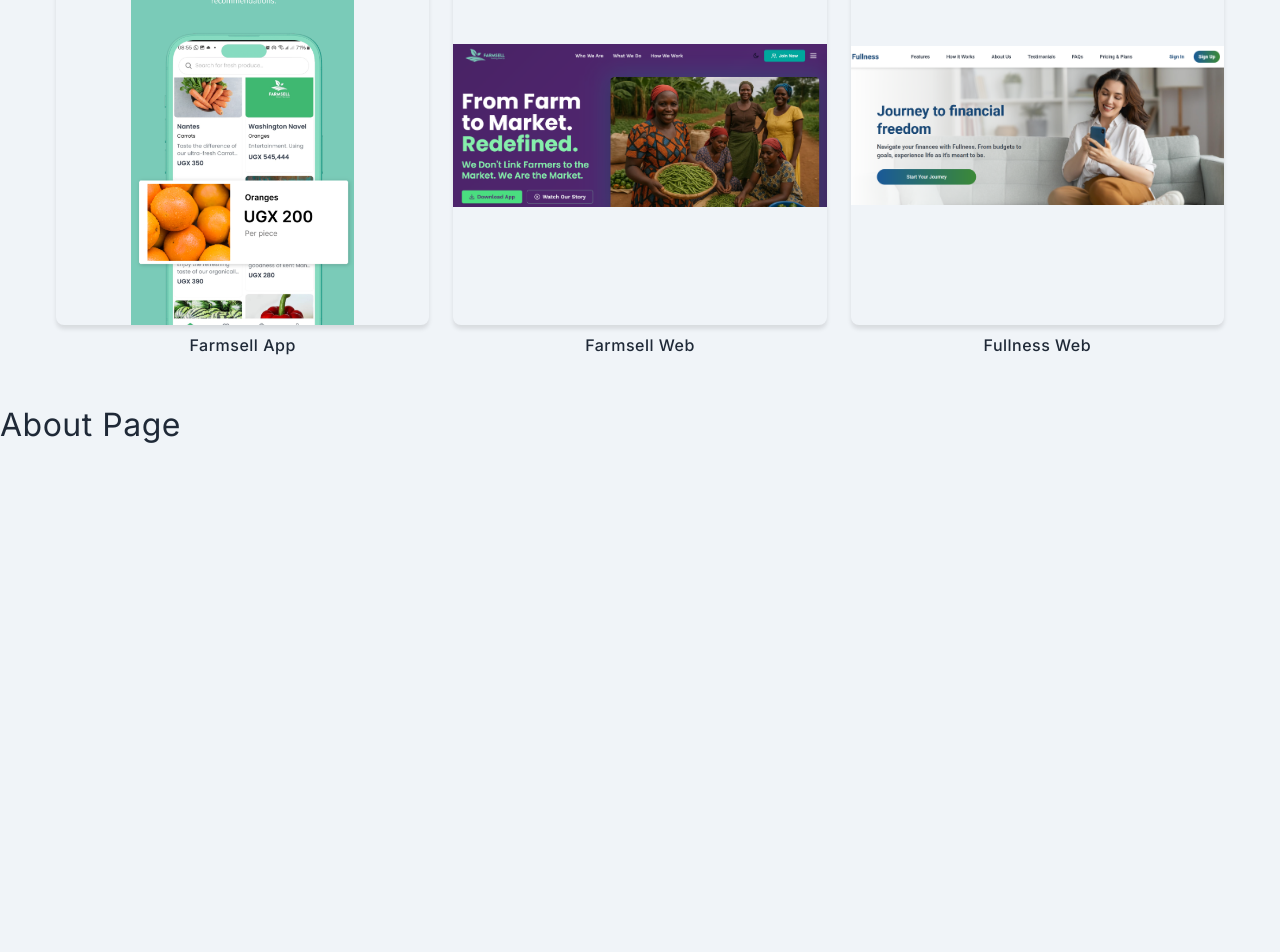
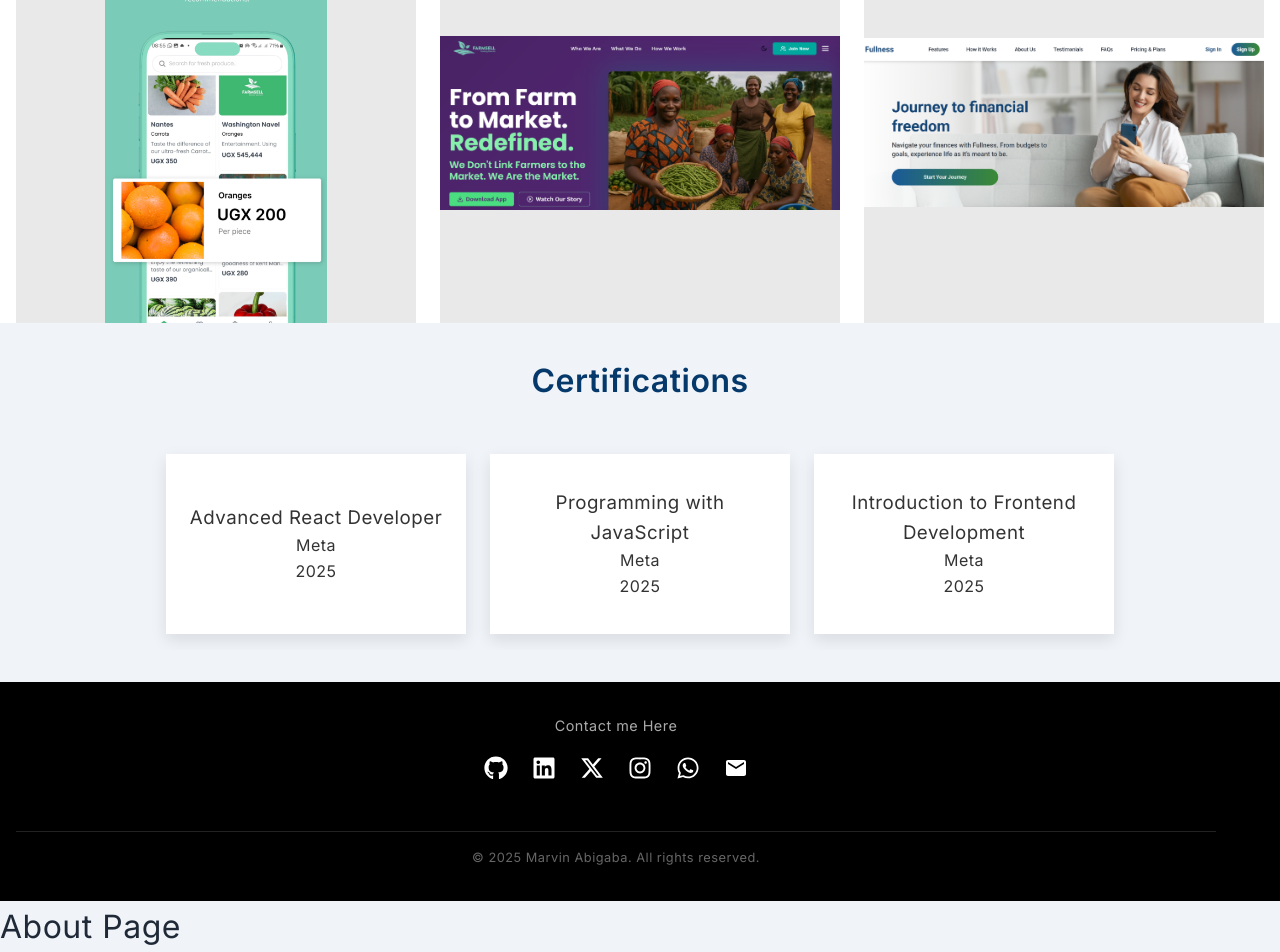
Before and after one commit to AbigabaMD/Portfolio, a React (Vite) app: page /Portfolio/about in a window 1280 px wide. Shown: the part 1106-2058 px from the top of the page. Before the commit the page ends 1556 px from the top, so only its background shows below. Built offline with nearby package versions, Linux system fonts and the light colour scheme.

Commit message:
added certs and footer

```diff
--- a/package.json
+++ b/package.json
@@ -3,7 +3,6 @@
   "private": true,
   "version": "0.0.0",
   "type": "module",
-
   "scripts": {
     "dev": "vite",
     "build": "tsc -b && vite build",
@@ -18,6 +17,7 @@
     "lucide-react": "^0.542.0",
     "react": "^19.1.1",
     "react-dom": "^19.1.1",
+    "react-icons": "^5.5.0",
     "react-router-dom": "^7.8.2",
     "shadcn-ui": "^0.9.5",
     "tailwind-merge": "^3.3.1",
--- a/src/App.tsx
+++ b/src/App.tsx
@@ -5,6 +5,8 @@ import Navbar from './pages/navBar';
 import  Hero from './pages/hero';
 import About  from './pages/about';
 import Projects from './pages/projects';
+import Certifications from './pages/certs';
+import Footer from './pages/footer';
 
 function App() {
   return (
@@ -15,6 +17,8 @@ function App() {
          <Hero />
          <About/>
          <Projects/>
+         <Certifications/>
+         <Footer/>
         {/* Main content with spacing to avoid overlap with fixed navbar */}
         <main className="pt-24 px-4 md:px-6">
           <Routes>
--- /dev/null
+++ b/src/assets/styles/certifications.css
@@ -0,0 +1,101 @@
+.certifications-page {
+  padding: 2rem;
+  text-align: center;
+}
+
+.page-title {
+  font-size: 2rem;
+  font-weight: 600;
+  margin-bottom: 2rem;
+  color: #05386b;
+}
+
+.cert-grid {
+  display: flex;
+  justify-content: center;
+  flex-wrap: nowrap;
+  gap: 1.5rem;
+  overflow-x: auto;
+  padding: 1rem;
+}
+
+/* === Flip Card Base === */
+.flip-card {
+  background: transparent;
+  width: 300px;
+  height: 180px;
+  perspective: 1000px;
+}
+
+.flip-card-inner {
+  position: relative;
+  width: 100%;
+  height: 100%;
+  transition: transform 0.7s;
+  transform-style: preserve-3d;
+}
+
+.flip-card:hover .flip-card-inner {
+  transform: rotateY(180deg);
+}
+
+/* Front / Back shared styles */
+.flip-card-front,
+.flip-card-back {
+  position: absolute;
+  width: 100%;
+  height: 100%;
+  backface-visibility: hidden;
+  box-shadow: 0 6px 15px rgba(0, 0, 0, 0.1);
+  display: flex;
+  flex-direction: column;
+  justify-content: center;
+  align-items: center;
+  padding: 1rem;
+}
+
+/* Front Side */
+.flip-card-front {
+  background: white;
+  color: #333;
+}
+
+/* Back Side */
+.flip-card-back {
+  background: rgba(239, 239, 239, 0.9);
+  color: white;
+  transform: rotateY(180deg);
+}
+
+.cert-link {
+  background: white;
+  color: #144473;
+  padding: 0.5rem 1rem;
+  font-weight: 600;
+  text-decoration: none;
+  transition: background 0.3s ease;
+}
+
+.cert-link:hover {
+  background: #eee;
+}
+
+/* === Exclusive Animations === */
+@keyframes fadeUp {
+  from { opacity: 0; transform: translateY(30px); }
+  to { opacity: 1; transform: translateY(0); }
+}
+
+@keyframes slideLeft {
+  from { opacity: 0; transform: translateX(-40px); }
+  to { opacity: 1; transform: translateX(0); }
+}
+
+@keyframes slideRight {
+  from { opacity: 0; transform: translateX(40px); }
+  to { opacity: 1; transform: translateX(0); }
+}
+
+.animate-1 { animation: fadeUp 0.8s ease forwards; }
+.animate-2 { animation: slideLeft 0.8s ease forwards; animation-delay: 0.2s; }
+.animate-3 { animation: slideRight 0.8s ease forwards; animation-delay: 0.4s; }
--- /dev/null
+++ b/src/assets/styles/footer.css
@@ -0,0 +1,69 @@
+.footer {
+  background-color: #000; /* Black background */
+  color: #fff; /* White text */
+  padding: 2rem 1rem;
+  text-align: center;
+}
+
+.footer-container {
+  max-width: 1200px;
+  margin: 10 auto;
+  display: flex;
+  flex-direction: column;
+  gap: 1.0rem;
+}
+
+.footer-brand h2 {
+  font-size: 1.25rem;
+  font-weight: 600;
+}
+
+.footer-brand p {
+  font-size: 0.9rem;
+  color: #aaa;
+}
+
+/* Navigation Links */
+.footer-links {
+  display: flex;
+  justify-content: center;
+  gap: 2rem;
+  flex-wrap: wrap;
+}
+
+.footer-links a {
+  color: #fff;
+  font-size: 0.9rem;
+  text-decoration: none;
+  transition: color 0.3s ease;
+}
+
+.footer-links a:hover {
+  color: #bbb;
+}
+
+/* Social Icons */
+.footer-socials {
+  display: flex;
+  justify-content: center;
+  gap: 1.5rem;
+  font-size: 1.5rem;
+}
+
+.footer-socials a {
+  color: #fff;
+  transition: color 0.3s ease;
+}
+
+.footer-socials a:hover {
+  color: #bbb;
+}
+
+/* Bottom Line */
+.footer-bottom {
+  margin-top: 1.5rem;
+  font-size: 0.8rem;
+  color: #666;
+  border-top: 1px solid #222;
+  padding-top: 1rem;
+}
--- a/src/assets/styles/hero.css
+++ b/src/assets/styles/hero.css
@@ -11,7 +11,7 @@
   padding: 4rem 8rem;
 
   /* Classic professional gradient */
-  background: linear-gradient(135deg, #f7f5f8 0%, #f1f1f1eb 50%, #0a000c 100%);
+  background: linear-gradient(135deg, #f7f5f8 0%, #f1f1f1eb 50%, #ece7ed 100%);
 }
 
 /* Responsive Row Layout */
--- a/src/assets/styles/project.css
+++ b/src/assets/styles/project.css
@@ -1,5 +1,7 @@
 /* Projects.css */
-
+.containe{
+background-color: #fff;
+}
 /* Container for horizontal scroll */
 .projects-scroll {
   display: flex;
@@ -9,37 +11,66 @@
   padding: 0 1rem;
   scroll-behavior: smooth;
   scrollbar-width: none; /* Firefox */
+
+
 }
 
-.containe{
-    padding: 2.5rem;
+.projects-scroll::-webkit-scrollbar {
+  display: none; /* Chrome, Safari */
 }
 
-/* Hide scrollbar for Chrome, Edge, Safari */
-.projects-scroll::-webkit-scrollbar {
-  display: none;
-}
-
-/* Project item */
+/* Project item container */
 .project-item {
+  position: relative;
   display: flex;
   flex-direction: column;
   align-items: center;
-  min-width: 96px;
+  min-width: 120px;
+  cursor: pointer;
+  overflow: hidden;
 }
 
 /* Image styling */
 .project-item img {
   width: 25rem; /* 96px */
   height: 25rem; /* 96px */
-  object-fit: contain;
-  border-radius: 0.5rem; /* rounded-lg */
-  box-shadow: 0 4px 4px rgba(0,0,0,0.1);
+  object-fit:contain;
+  box-shadow: 0 4px 8px rgba(0,0,0,0.2);
+  background: rgb(233, 233, 233);
+  transition: transform 0.3s ease;
 }
 
-/* Project name */
-.project-item span {
-  margin-top: 0.5rem;
-  font-weight: 500;
+/* Hover scale */
+.project-item:hover img {
+  transform: scale(1.1);
+}
+
+.projects-title{
+    font-size: 1.5rem;
+    font-weight: 400;
+    color: #240b40;
+    padding: 25px;
+}
+/* Overlay container */
+.project-overlay {
+  position: absolute;
+  top: 0;
+  left: 0;
+  width: 100%;
+  height: 100%;
+  background: rgba(158, 158, 187, 0.9); /* dark overlay */
+  color: #ffffff;
+  display: flex;
+  flex-direction: column;
+  justify-content: center;
+  align-items: center;
   text-align: center;
+  padding: 2rem;
+  opacity: 0;
+  transition: opacity 0.3s ease;
 }
+
+/* Show overlay on hover */
+.project-item:hover .project-overlay {
+  opacity: 1;
+}
--- a/src/pages/about.tsx
+++ b/src/pages/about.tsx
@@ -15,7 +15,7 @@ const About = () => {
   const [paused, setPaused] = useState(false);
 
   return (
-    <section className="container pt-6 overflow-hidden">
+    <section id="about" className="container pt-6 overflow-hidden">
       <div className="max-w-5xl mx-auto px-6 text-center">
         <h2 className="title">About Me</h2>
         <p className="text-sm font-light text-[#fff] para mb-12">
--- /dev/null
+++ b/src/pages/certs.tsx
@@ -0,0 +1,66 @@
+import "../assets/styles/certifications.css";
+
+type Certification = {
+  title: string;
+  issuer: string;
+  date: string;
+  link: string;
+};
+
+const Certifications = () => {
+  const certs: Certification[] = [
+    {
+      title: "Advanced React Developer",
+      issuer: "Meta",
+      date: "2025",
+      link: "https://www.coursera.org/account/accomplishments/certificate/react-advanced"
+    },
+    {
+      title: "Programming with JavaScript",
+      issuer: "Meta",
+      date: "2025",
+      link: "https://www.coursera.org/account/accomplishments/certificate/js-meta"
+    },
+    {
+      title: "Introduction to Frontend Development",
+      issuer: "Meta",
+      date: "2025",
+      link: "https://www.coursera.org/account/accomplishments/certificate/frontend-intro"
+    },
+  ];
+
+  return (
+    <div className="certifications-page">
+      <h1 className="page-title">Certifications</h1>
+
+      <div className="cert-grid">
+        {certs.map((cert, index) => (
+          <div key={index} className={`cert-card flip-card animate-${index + 1}`}>
+            <div className="flip-card-inner">
+              {/* Front Side */}
+              <div className="flip-card-front">
+                <h3>{cert.title}</h3>
+                <p>{cert.issuer}</p>
+                <span>{cert.date}</span>
+              </div>
+
+              {/* Back Side */}
+              <div className="flip-card-back">
+                <a
+                  href={cert.link}
+                  target="_blank"
+                  rel="noopener noreferrer"
+                  className="cert-link"
+                >
+                  View Certificate
+                </a>
+              </div>
+            </div>
+          </div>
+        ))}
+      </div>
+    </div>
+  );
+};
+
+export default Certifications;
--- /dev/null
+++ b/src/pages/footer.tsx
@@ -0,0 +1,46 @@
+import { FaGithub, FaLinkedin, FaXTwitter, FaInstagram, FaWhatsapp } from "react-icons/fa6";
+import { MdEmail } from "react-icons/md";
+import "../assets/styles/footer.css"; // adjust path as needed
+
+const Footer = () => {
+  return (
+    <footer id="contact" className="footer">
+      <div className="footer-container">
+
+        {/* Branding */}
+        <div className="footer-brand">
+          <p>Contact me Here</p>
+        </div>
+
+        {/* Socials */}
+        <div className="footer-socials">
+          <a href="https://github.com/" target="_blank" rel="noopener noreferrer">
+            <FaGithub />
+          </a>
+          <a href="https://linkedin.com/" target="_blank" rel="noopener noreferrer">
+            <FaLinkedin />
+          </a>
+          <a href="https://x.com/" target="_blank" rel="noopener noreferrer">
+            <FaXTwitter />
+          </a>
+          <a href="https://instagram.com/" target="_blank" rel="noopener noreferrer">
+            <FaInstagram />
+          </a>
+          <a href="https://wa.me/256700000000" target="_blank" rel="noopener noreferrer">
+            <FaWhatsapp />
+          </a>
+          <a href="mailto:yourmail@example.com" target="_blank" rel="noopener noreferrer">
+            <MdEmail />
+          </a>
+        </div>
+
+        {/* Bottom Line */}
+        <div className="footer-bottom">
+          © {new Date().getFullYear()} Marvin Abigaba. All rights reserved.
+        </div>
+      </div>
+    </footer>
+  );
+};
+
+export default Footer;
--- a/src/pages/hero.tsx
+++ b/src/pages/hero.tsx
@@ -11,14 +11,14 @@ const Hero = () => {
           Software Developer
         </h1>
 
-        <p className="font-light text-[17px] italic  text-[#374151] leading-relaxed mb-6">
+        <p className="">
           Building modern, scalable, and user-friendly <br />
           applications with passion and precision.<br /><br /><br />
         </p>
 
         <div className="flex gap-6">
           <button className="glass-btn">View Projects</button>
-          <button className="glass-btn">Contact Me</button>
+          <button className="glass-btn">View My Resume</button>
         </div>
       </div>
 
--- a/src/pages/navBar.tsx
+++ b/src/pages/navBar.tsx
@@ -18,7 +18,6 @@ const Navbar = () => {
     { id: 'home', label: 'Home', href: '#home' },
     { id: 'about', label: 'About', href: '#about' },
     { id: 'projects', label: 'Projects', href: '#projects' },
-    { id: 'skills', label: 'Skills', href: '#skills' },
     { id: 'contact', label: 'Contact', href: '#contact' },
   ];
 
--- a/src/pages/projects.tsx
+++ b/src/pages/projects.tsx
@@ -1,19 +1,36 @@
 import { useRef, useEffect, useState } from "react";
-import '../assets/styles/project.css'; // Import the CSS
-import farmsellApp from '../assets/farmsell2.png';
-import farmsellWeb from '../assets/farmsell1.png';
-import fullnessApp from '../assets/fullness2.png';
+import "../assets/styles/project.css";
+import farmsellApp from "../assets/farmsell2.png";
+import farmsellWeb from "../assets/farmsell1.png";
+import fullnessApp from "../assets/fullness2.png";
 
 type SitesItem = {
   src: string;
   name: string;
+  description: string;
+  link: string;
 };
 
 const Projects = () => {
   const sites: SitesItem[] = [
-    { src: farmsellApp, name: "Farmsell App" },
-    { src: farmsellWeb, name: "Farmsell Web" },
-    { src: fullnessApp, name: "Fullness Web" },
+    {
+      src: farmsellApp,
+      name: "Farmsell App",
+      description: "Mobile app for agricultural sales and inventory tracking.",
+      link: "https://play.google.com/store/apps/details?id=com.farmsell",
+    },
+    {
+      src: farmsellWeb,
+      name: "Farmsell Web",
+      description: "Responsive web platform for farmers to sell produce.",
+      link: "https://farmsell.com",
+    },
+    {
+      src: fullnessApp,
+      name: "Fullness App",
+      description: "Health & nutrition tracking app for balanced diets.",
+      link: "https://fullnessapp.com",
+    },
   ];
 
   const scrollRef = useRef<HTMLDivElement>(null);
@@ -23,12 +40,12 @@ const Projects = () => {
     const scrollContainer = scrollRef.current;
     if (!scrollContainer) return;
 
-    const speed = 1; // pixels per frame
+    const speed = 1;
 
     const scroll = () => {
       if (!isPaused) {
         if (scrollContainer.scrollLeft >= scrollContainer.scrollWidth / 2) {
-          scrollContainer.scrollLeft = 0; // reset for seamless scroll
+          scrollContainer.scrollLeft = 0;
         } else {
           scrollContainer.scrollLeft += speed;
         }
@@ -40,28 +57,32 @@ const Projects = () => {
   }, [isPaused]);
 
   return (
-    <div className="containe">
-      {/* Page Title */}
+    <div id="projects" className="py-10 containe">
       <div className="flex justify-center mb-8">
-        <h1 className="text-3xl font-light">Projects Contributed On</h1>
+        <h1 className="projects-title">Projects I have Contributed On</h1>
       </div>
 
-      {/* Scrollable Image Gallery */}
       <div
         ref={scrollRef}
         className="projects-scroll"
         onMouseEnter={() => setIsPaused(true)}
         onMouseLeave={() => setIsPaused(false)}
       >
-        {/* Original items */}
         {sites.map((item, index) => (
-          <div key={index} className="project-item">
+          <a
+            key={index}
+            href={item.link}
+            target="_blank"
+            rel="noopener noreferrer"
+            className="project-item"
+          >
             <img src={item.src} alt={item.name} />
-            <span>{item.name}</span>
-          </div>
+            <div className="project-overlay">
+              <h3 className="font-semibold">{item.name}</h3>
+              <p className="text-sm mt-1">{item.description}</p>
+            </div>
+          </a>
         ))}
-
-
       </div>
     </div>
   );
```
Also changed, not shown: 1 other file (tests, documents, lock files or other folders).
